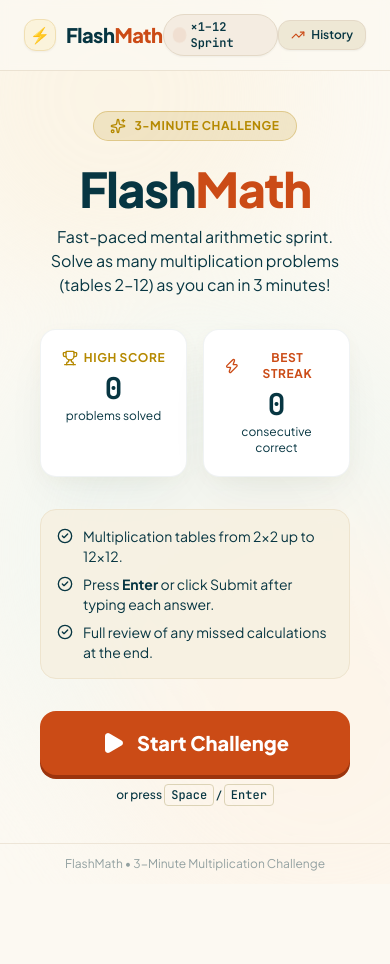
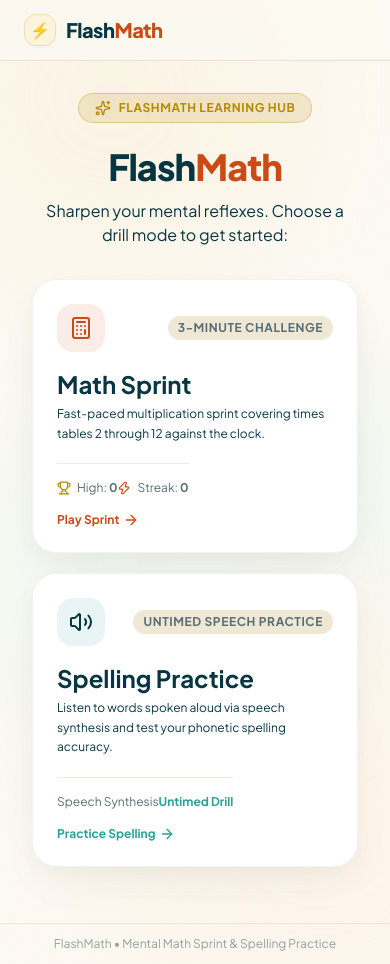
Before and after one commit to dpaul/flashmath, a React (Vite) app: page / in a window 390 px wide. Before the commit the page ends 884 px from the top, so only its background shows below. Built offline with nearby package versions, Linux system fonts and the light colour scheme.

Commit message:
feat(spelling): Integrate ModeSelector and Spelling routing into App

```diff
--- a/src/App.tsx
+++ b/src/App.tsx
@@ -10,12 +10,23 @@ import { Keypad } from './components/Keypad';
 import { TimerBar } from './components/TimerBar';
 import { HistoryPage } from './components/HistoryPage';
 import { RecentProblemStream, SolvedProblemRecord } from './components/RecentProblemStream';
-import { X, Sparkles, TrendingUp, Flame } from 'lucide-react';
+import { ModeSelector } from './components/ModeSelector';
+import { SpellingLevelSelect } from './components/SpellingLevelSelect';
+import { SpellingPracticeView } from './components/SpellingPracticeView';
+import { X, TrendingUp, Flame, LayoutGrid } from 'lucide-react';
+
+export type ActiveAppView =
+  | 'mode-select'
+  | 'math'
+  | 'history'
+  | 'spelling-levels'
+  | 'spelling-practice';
 
 export const App: React.FC = () => {
   const [state, dispatch] = useReducer(gameReducer, initialGameState);
   const [inputValue, setInputValue] = useState('');
-  const [activeView, setActiveView] = useState<'game' | 'history'>('game');
+  const [activeView, setActiveView] = useState<ActiveAppView>('mode-select');
+  const [selectedSpellingLevelId, setSelectedSpellingLevelId] = useState<string>('grade-4');
   const [recentProblems, setRecentProblems] = useState<SolvedProblemRecord[]>([]);
 
   // Stable tick callback
@@ -32,7 +43,7 @@ export const App: React.FC = () => {
   const handleStart = () => {
     setInputValue('');
     setRecentProblems([]);
-    setActiveView('game');
+    setActiveView('math');
     dispatch({ type: 'START_GAME' });
   };
 
@@ -61,7 +72,7 @@ export const App: React.FC = () => {
   const handleRestart = () => {
     setInputValue('');
     setRecentProblems([]);
-    setActiveView('game');
+    setActiveView('math');
     dispatch({ type: 'RESET_GAME' });
   };
 
@@ -88,7 +99,7 @@ export const App: React.FC = () => {
 
   // Global Space (skip) and Escape (finish) shortcut listeners while sprinting
   useEffect(() => {
-    if (state.phase !== 'running') return;
+    if (state.phase !== 'running' || activeView !== 'math') return;
 
     const handleGlobalKeyDown = (e: KeyboardEvent) => {
       if (e.key === ' ' || e.code === 'Space') {
@@ -102,7 +113,7 @@ export const App: React.FC = () => {
 
     window.addEventListener('keydown', handleGlobalKeyDown);
     return () => window.removeEventListener('keydown', handleGlobalKeyDown);
-  }, [state.phase, handleSkip, handleAbort]);
+  }, [state.phase, activeView, handleSkip, handleAbort]);
 
   // Keypad actions
   const handleKeypadDigit = (digit: string) => {
@@ -135,22 +146,29 @@ export const App: React.FC = () => {
       {/* Top Zen Header */}
       <header className="w-full relative z-30 bg-[#fcf9f2]/80 backdrop-blur-sm border-b border-[#e4d9c7]/70 py-3.5 px-6">
         <div className="max-w-5xl mx-auto flex items-center justify-between">
-          <div className="flex items-center gap-2.5">
+          <button
+            type="button"
+            onClick={() => setActiveView('mode-select')}
+            aria-label="FlashMath Home"
+            className="flex items-center gap-2.5 cursor-pointer bg-transparent border-none text-left p-0"
+          >
             <span className="w-8 h-8 rounded-xl bg-[#fbf3db] border border-[#f0dfb3] flex items-center justify-center text-[#cb4b16] shadow-sm font-black text-base">
               ⚡
             </span>
             <span className="font-extrabold text-xl tracking-tight text-[#073642]">
               Flash<span className="text-[#cb4b16]">Math</span>
             </span>
-          </div>
+          </button>
 
-          {/* Minimal Sprint Stage Pill */}
-          <div className="flex items-center gap-2 px-3 py-1 rounded-full bg-[#f4ece1] border border-[#e4d9c7] text-[#073642] font-mono text-xs font-semibold shadow-sm">
-            <span className="w-2 h-2 rounded-full bg-[#cb4b16] animate-ping" />
-            <span>×1–12 Sprint</span>
-          </div>
+          {/* Minimal Sprint Stage Pill or Mode Indicator */}
+          {activeView === 'math' && state.phase === 'running' && (
+            <div className="flex items-center gap-2 px-3 py-1 rounded-full bg-[#f4ece1] border border-[#e4d9c7] text-[#073642] font-mono text-xs font-semibold shadow-sm">
+              <span className="w-2 h-2 rounded-full bg-[#cb4b16] animate-ping" />
+              <span>×1–12 Sprint</span>
+            </div>
+          )}
 
-          {state.phase === 'running' ? (
+          {activeView === 'math' && state.phase === 'running' ? (
             <button
               type="button"
               onClick={handleAbort}
@@ -162,27 +180,34 @@ export const App: React.FC = () => {
             </button>
           ) : (
             <div className="flex items-center gap-3">
-              {state.personalBests.highScore > 0 && (
+              {activeView !== 'mode-select' && (
+                <button
+                  type="button"
+                  onClick={() => setActiveView('mode-select')}
+                  aria-label="Switch Modes"
+                  className="inline-flex items-center gap-1.5 px-3 py-1.5 rounded-xl bg-[#eee8d5] hover:bg-[#e4d9c7] text-[#073642] text-xs font-semibold transition border border-[#e4d9c7] cursor-pointer shadow-sm"
+                >
+                  <LayoutGrid className="w-3.5 h-3.5 text-[#586e75]" />
+                  <span>Modes</span>
+                </button>
+              )}
+
+              {state.personalBests.highScore > 0 && activeView === 'math' && (
                 <div className="hidden sm:inline-flex items-center gap-1.5 px-3 py-1 rounded-full bg-[#fdf2eb] text-[#cb4b16] text-xs font-semibold border border-[#fbdcd0]">
                   <span>🏆 Best: {state.personalBests.highScore}</span>
                 </div>
               )}
 
-              <div className="hidden sm:inline-flex items-center gap-1 text-xs text-[#586e75] font-medium">
-                <Sparkles className="w-3.5 h-3.5 text-[#cb4b16]" />
-                <span>Tables 2–12</span>
-              </div>
-
               {activeView === 'history' ? (
                 <button
                   type="button"
-                  onClick={() => setActiveView('game')}
+                  onClick={() => setActiveView('math')}
                   aria-label="Back to Sprint"
                   className="inline-flex items-center gap-1.5 px-3 py-1.5 rounded-xl bg-[#eee8d5] hover:bg-[#e4d9c7] text-[#073642] text-xs font-semibold transition border border-[#e4d9c7] cursor-pointer focus:outline-none focus:ring-2 focus:ring-[#cb4b16]/30"
                 >
                   <span>Back to Sprint</span>
                 </button>
-              ) : (
+              ) : activeView === 'math' ? (
                 <button
                   type="button"
                   onClick={() => setActiveView('history')}
@@ -192,7 +217,7 @@ export const App: React.FC = () => {
                   <TrendingUp className="w-3.5 h-3.5 text-[#cb4b16]" />
                   <span>History</span>
                 </button>
-              )}
+              ) : null}
             </div>
           )}
         </div>
@@ -200,9 +225,43 @@ export const App: React.FC = () => {
 
       {/* Main Content Area */}
       <main className="flex-1 flex flex-col items-center justify-center p-4 sm:p-6 w-full max-w-3xl mx-auto relative z-10">
-        {activeView === 'history' ? (
-          <HistoryPage onBack={() => setActiveView('game')} />
-        ) : (
+        {activeView === 'mode-select' && (
+          <ModeSelector
+            onSelectMode={(mode) => {
+              if (mode === 'math') {
+                setActiveView('math');
+              } else {
+                setActiveView('spelling-levels');
+              }
+            }}
+            mathHighScore={state.personalBests.highScore}
+            mathBestStreak={state.personalBests.bestStreak}
+          />
+        )}
+
+        {activeView === 'spelling-levels' && (
+          <SpellingLevelSelect
+            onSelectLevel={(levelId) => {
+              setSelectedSpellingLevelId(levelId);
+              setActiveView('spelling-practice');
+            }}
+            onBackToHome={() => setActiveView('mode-select')}
+          />
+        )}
+
+        {activeView === 'spelling-practice' && (
+          <SpellingPracticeView
+            levelId={selectedSpellingLevelId}
+            onBackToLevels={() => setActiveView('spelling-levels')}
+            onBackToHome={() => setActiveView('mode-select')}
+          />
+        )}
+
+        {activeView === 'history' && (
+          <HistoryPage onBack={() => setActiveView('math')} />
+        )}
+
+        {activeView === 'math' && (
           <>
             {state.phase === 'idle' && (
               <StartScreen personalBests={state.personalBests} onStart={handleStart} />
@@ -317,7 +376,7 @@ export const App: React.FC = () => {
 
       {/* Global Bottom Footer */}
       <footer className="w-full py-3 text-center text-xs text-[#93a1a1] border-t border-[#e4d9c7]/60 select-none relative z-20">
-        FlashMath &bull; 3-Minute Multiplication Challenge
+        FlashMath &bull; Mental Math Sprint & Spelling Practice
       </footer>
     </div>
   );
```
Also changed, not shown: 1 other file (tests, documents, lock files or other folders).
